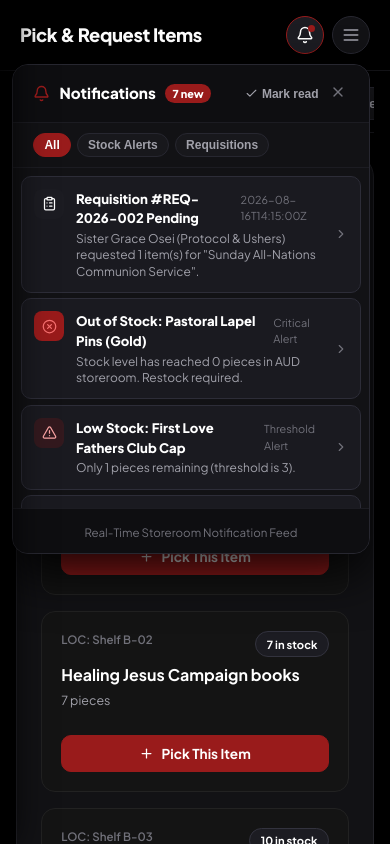
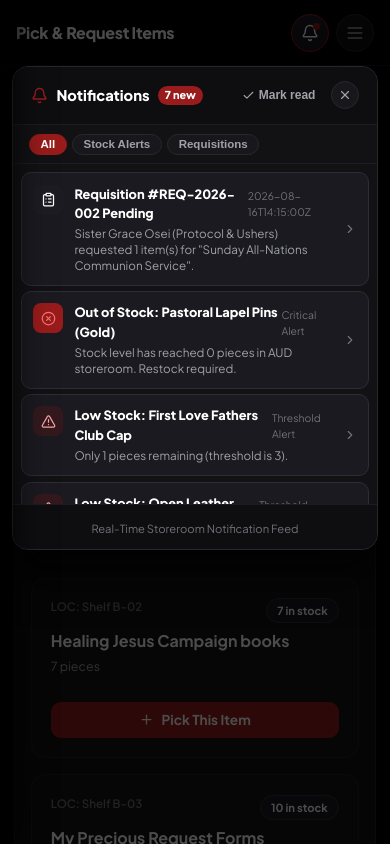
Before and after one commit to Bennymens/storeroom, a React (Vite) app: page / in a window 390 px wide. Both pictures are taken after a click on the button 305 px from the left and 35 px from the top of the page. Shown: the top 844 px of the page. Built offline with nearby package versions, Linux system fonts and the light colour scheme; the HTML template or start-up script is replaced by a standard one.

Commit message:
feat: complete mobile responsive overhaul for notifications, tables, KPI cards, and modals

```diff
--- a/src/components/NotificationDropdown.jsx
+++ b/src/components/NotificationDropdown.jsx
@@ -133,37 +133,29 @@ export const NotificationDropdown = ({ isOpen, onClose, onNavigateTab }) => {
   if (!isOpen) return null;
 
   return (
+    <>
+      {/* Mobile Backdrop for Dropdown */}
+      <div
+        className="notif-backdrop-mobile"
+        onClick={onClose}
+      />
+
       <div
         ref={dropdownRef}
-      style={{
-        position: 'absolute',
-        top: '64px',
-        right: '20px',
-        width: '380px',
-        maxWidth: 'calc(100vw - 32px)',
-        background: '#121215',
-        border: '1px solid #272730',
-        borderRadius: '16px',
-        boxShadow: '0 20px 50px rgba(0, 0, 0, 0.85)',
-        zIndex: 100,
-        display: 'flex',
-        flexDirection: 'column',
-        overflow: 'hidden',
-        animation: 'fadeIn 0.15s ease'
-      }}
+        className="notification-dropdown-card"
       >
         {/* Header */}
         <div style={{
-        padding: '1rem 1.25rem',
+          padding: '0.9rem 1.15rem',
           borderBottom: '1px solid #1c1c22',
           display: 'flex',
           alignItems: 'center',
           justifyContent: 'space-between',
           background: '#0e0e11'
         }}>
-        <div style={{ display: 'flex', alignItems: 'center', gap: '0.6rem' }}>
+          <div style={{ display: 'flex', alignItems: 'center', gap: '0.5rem' }}>
             <Bell size={17} style={{ color: '#991b1b' }} />
-          <h4 style={{ fontSize: '0.95rem', fontWeight: 800, color: '#ffffff', margin: 0 }}>
+            <h4 style={{ fontSize: '0.92rem', fontWeight: 800, color: '#ffffff', margin: 0 }}>
               Notifications
             </h4>
             {unreadCount > 0 && (
@@ -193,7 +185,9 @@ export const NotificationDropdown = ({ isOpen, onClose, onNavigateTab }) => {
                   fontWeight: 600,
                   display: 'flex',
                   alignItems: 'center',
-                gap: '0.25rem'
+                  gap: '0.25rem',
+                  padding: '0.25rem 0.45rem',
+                  borderRadius: '6px'
                 }}
                 title="Mark all as read"
               >
@@ -204,14 +198,19 @@ export const NotificationDropdown = ({ isOpen, onClose, onNavigateTab }) => {
             <button
               onClick={onClose}
               style={{
-              background: 'transparent',
-              border: 'none',
-              color: '#71717a',
-              cursor: 'pointer',
-              padding: '0.2rem'
+                background: '#18181c',
+                border: '1px solid #272730',
+                color: '#a1a1aa',
+                borderRadius: '50%',
+                width: 28,
+                height: 28,
+                display: 'flex',
+                alignItems: 'center',
+                justifyContent: 'center',
+                cursor: 'pointer'
               }}
             >
-            <X size={16} />
+              <X size={14} />
             </button>
           </div>
         </div>
@@ -220,9 +219,10 @@ export const NotificationDropdown = ({ isOpen, onClose, onNavigateTab }) => {
         <div style={{
           display: 'flex',
           gap: '0.35rem',
-        padding: '0.6rem 1.25rem',
+          padding: '0.55rem 1rem',
           background: '#121215',
-        borderBottom: '1px solid #1c1c22'
+          borderBottom: '1px solid #1c1c22',
+          overflowX: 'auto'
         }}>
           {[
             { id: 'ALL', label: 'All' },
@@ -237,10 +237,11 @@ export const NotificationDropdown = ({ isOpen, onClose, onNavigateTab }) => {
                 color: filter === t.id ? '#ffffff' : '#a1a1aa',
                 border: filter === t.id ? '1px solid #991b1b' : '1px solid #272730',
                 borderRadius: '999px',
-              padding: '0.25rem 0.65rem',
-              fontSize: '0.75rem',
+                padding: '0.22rem 0.65rem',
+                fontSize: '0.72rem',
                 fontWeight: 700,
                 cursor: 'pointer',
+                whiteSpace: 'nowrap',
                 transition: 'all 0.15s ease'
               }}
             >
@@ -256,7 +257,8 @@ export const NotificationDropdown = ({ isOpen, onClose, onNavigateTab }) => {
           padding: '0.5rem',
           display: 'flex',
           flexDirection: 'column',
-        gap: '0.35rem'
+          gap: '0.35rem',
+          WebkitOverflowScrolling: 'touch'
         }}>
           {filteredNotifications.map(notif => {
             const isRead = readIds.includes(notif.id);
@@ -282,8 +284,8 @@ export const NotificationDropdown = ({ isOpen, onClose, onNavigateTab }) => {
                 style={{
                   display: 'flex',
                   alignItems: 'flex-start',
-                gap: '0.75rem',
-                padding: '0.75rem',
+                  gap: '0.7rem',
+                  padding: '0.7rem',
                   borderRadius: '10px',
                   background: isRead ? '#141418' : '#1a1a20',
                   border: isRead ? '1px solid #1f1f26' : '1px solid #2d2d38',
@@ -312,19 +314,19 @@ export const NotificationDropdown = ({ isOpen, onClose, onNavigateTab }) => {
                     marginBottom: '0.2rem'
                   }}>
                     <span style={{
-                    fontSize: '0.82rem',
+                      fontSize: '0.8rem',
                       fontWeight: isRead ? 600 : 800,
                       color: '#ffffff'
                     }}>
                       {notif.title}
                     </span>
-                  <span style={{ fontSize: '0.68rem', color: '#71717a' }}>
+                    <span style={{ fontSize: '0.65rem', color: '#71717a' }}>
                       {notif.timestamp}
                     </span>
                   </div>
 
                   <p style={{
-                  fontSize: '0.75rem',
+                    fontSize: '0.73rem',
                     color: isRead ? '#71717a' : '#a1a1aa',
                     lineHeight: 1.35,
                     margin: 0
@@ -348,15 +350,16 @@ export const NotificationDropdown = ({ isOpen, onClose, onNavigateTab }) => {
 
         {/* Footer */}
         <div style={{
-        padding: '0.65rem 1.25rem',
+          padding: '0.6rem 1rem',
           borderTop: '1px solid #1c1c22',
           background: '#0e0e11',
           textAlign: 'center'
         }}>
-        <span style={{ fontSize: '0.72rem', color: '#71717a' }}>
+          <span style={{ fontSize: '0.7rem', color: '#71717a' }}>
             Real-Time Storeroom Notification Feed
           </span>
         </div>
       </div>
+    </>
   );
 };
--- a/src/index.css
+++ b/src/index.css
@@ -707,7 +707,29 @@ html, body {
   visibility: visible;
 }
 
-/* Responsive */
+/* Notification Dropdown Component */
+.notification-dropdown-card {
+  position: absolute;
+  top: 62px;
+  right: 20px;
+  width: 380px;
+  max-width: calc(100vw - 32px);
+  background: #121215;
+  border: 1px solid #272730;
+  border-radius: 16px;
+  box-shadow: 0 20px 50px rgba(0, 0, 0, 0.9);
+  z-index: 130;
+  display: flex;
+  flex-direction: column;
+  overflow: hidden;
+  animation: fadeIn 0.15s ease;
+}
+
+.notif-backdrop-mobile {
+  display: none;
+}
+
+/* Responsive Media Queries */
 @media (max-width: 1100px) {
   .kpi-row {
     grid-template-columns: repeat(2, 1fr);
@@ -717,6 +739,25 @@ html, body {
 @media (max-width: 800px) {
   .hamburger-btn {
     display: flex;
+  }
+
+  .notif-backdrop-mobile {
+    display: block;
+    position: fixed;
+    inset: 0;
+    background: rgba(0, 0, 0, 0.7);
+    z-index: 125;
+  }
+
+  .notification-dropdown-card {
+    position: fixed;
+    top: 66px;
+    left: 12px;
+    right: 12px;
+    width: auto;
+    max-width: none;
+    z-index: 130;
+    max-height: 80vh;
   }
 
   .dashboard-shell {
@@ -732,10 +773,10 @@ html, body {
     width: 290px;
     max-width: 85vw;
     height: 100vh;
-    z-index: 120;
+    z-index: 140;
     transform: translateX(-100%);
     transition: transform 0.25s cubic-bezier(0.4, 0, 0.2, 1);
-    box-shadow: 10px 0 35px rgba(0, 0, 0, 0.9);
+    box-shadow: 10px 0 35px rgba(0, 0, 0, 0.95);
     border-right: 1px solid #272730;
     overflow-y: auto;
   }
@@ -751,16 +792,26 @@ html, body {
   .kpi-row {
     grid-template-columns: 1fr 1fr;
     gap: 0.75rem;
+    margin-bottom: 1.25rem;
+  }
+
+  .kpi-box {
+    padding: 1rem;
+    border-radius: var(--radius-md);
+  }
+
+  .kpi-box-value {
+    font-size: 1.5rem;
   }
 
   .top-header {
-    padding: 1rem 1.25rem;
+    padding: 0.85rem 1rem;
     flex-direction: row;
     align-items: center;
   }
 
   .header-title-group h1 {
-    font-size: 1.15rem;
+    font-size: 1.1rem;
   }
 
   .header-title-group p {
@@ -768,10 +819,105 @@ html, body {
   }
 
   .header-actions {
+    gap: 0.45rem;
+  }
+
+  .view-content {
+    padding: 0.85rem 0.85rem 2.5rem;
+  }
+
+  .content-panel {
+    padding: 1rem;
+    border-radius: var(--radius-lg);
+    margin-bottom: 1rem;
+  }
+
+  .panel-header {
+    flex-direction: column;
+    align-items: flex-start;
+    gap: 0.85rem;
+  }
+
+  .panel-actions {
+    width: 100%;
+    display: flex;
+    flex-direction: column;
     gap: 0.5rem;
   }
 
-  .view-content {
-    padding: 1rem 1rem 2.5rem;
+  .header-search {
+    width: 100%;
+    min-width: 100%;
+  }
+
+  .header-search input {
+    width: 100%;
+  }
+
+  .panel-actions select,
+  .panel-actions button {
+    width: 100% !important;
+    justify-content: center;
+  }
+
+  /* Table Mobile Scroll */
+  .table-wrap {
+    width: 100%;
+    overflow-x: auto;
+    -webkit-overflow-scrolling: touch;
+    border-radius: var(--radius-md);
+  }
+
+  .ui-table {
+    min-width: 600px;
+  }
+
+  .storeroom-tabs {
+    padding-bottom: 0.5rem;
+    margin-bottom: 1rem;
+    gap: 0.35rem;
+  }
+
+  .storeroom-tab {
+    padding: 0.4rem 0.75rem;
+    font-size: 0.78rem;
+  }
+
+  /* Modals Mobile */
+  .modal-backdrop {
+    padding: 0.5rem;
+    align-items: flex-end;
+  }
+
+  .modal-card {
+    max-height: 94vh;
+    border-radius: 20px 20px 0 0;
+  }
+
+  .modal-header-ui {
+    padding: 1rem 1.15rem;
+  }
+
+  .modal-body-ui {
+    padding: 1.15rem;
+  }
+
+  .modal-footer-ui {
+    padding: 0.85rem 1.15rem;
+    flex-direction: column;
+  }
+
+  .modal-footer-ui button {
+    width: 100%;
   }
 }
+
+@media (max-width: 480px) {
+  .kpi-row {
+    grid-template-columns: 1fr;
+  }
+
+  .header-title-group h1 {
+    font-size: 1rem;
+  }
+}
```
Lines whose indentation alone changed are shown as unchanged.
